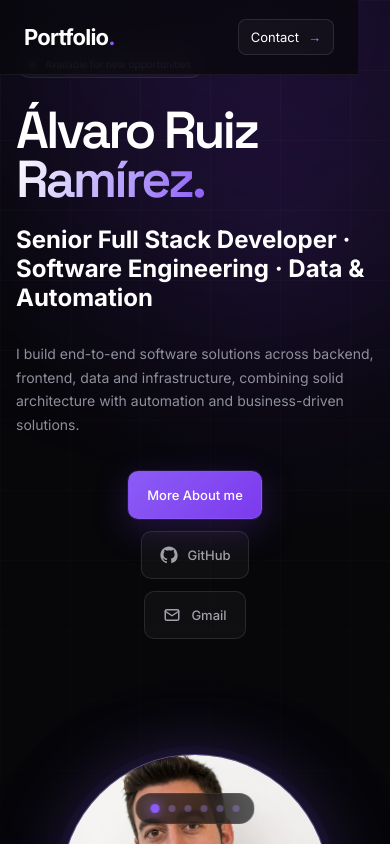
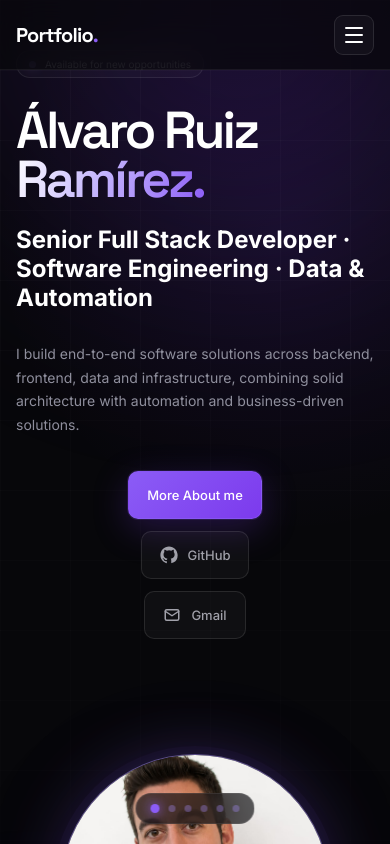
Before and after one commit to Binteak/portfolio, a Vue app: page / in a window 390 px wide. Shown: the top 844 px of the page. Built offline with nearby package versions, Linux system fonts and the light colour scheme.

Commit message:
update design

```diff
--- a/src/app/components/Hero/Hero.css
+++ b/src/app/components/Hero/Hero.css
@@ -493,8 +493,6 @@
 }
 
 
-
-
 /* =========================
    RESPONSIVE
 ========================= */
--- a/src/app/components/Navbar/Navbar.css
+++ b/src/app/components/Navbar/Navbar.css
@@ -1,17 +1,19 @@
-/* =========================
+/* =========================================================
    NAVBAR
-========================= */
+========================================================= */
 
 .navbar {
   position: fixed;
+
   top: 0;
   left: 0;
+
   z-index: 1000;
 
   width: 100%;
-  height: 90px;
+  height: 75px;
 
-  padding: 0 max(24px, calc((100% - 1200px) / 2));
+  padding: 0 18px;
 
   display: flex;
   align-items: center;
@@ -29,130 +31,37 @@
     border-color 0.3s ease;
 }
 
+
+/* =========================================================
+   LOGO
+========================================================= */
+
 .logo {
+  border: none;
+  background: transparent;
+
+  color: #ffffff;
+
   font-family: 'Space Grotesk', sans-serif;
-  font-size: 22px;
+  font-size: 20px;
   font-weight: 700;
+
   letter-spacing: -0.8px;
+
+  cursor: pointer;
 }
 
 .logo span {
   color: #8b5cf6;
 }
 
+
+/* =========================================================
+   NAVIGATION
+========================================================= */
+
 .nav-links {
-  display: flex;
-  gap: 38px;
-}
-
-.nav-links a {
-  position: relative;
-
-  color: #8f8f9d;
-  font-size: 14px;
-
-  transition: color 0.25s ease;
-}
-
-.nav-links a:hover {
-  color: #ffffff;
-}
-
-.nav-button {
-  display: flex;
-  align-items: center;
-  gap: 9px;
-
-  padding: 11px 17px;
-
-  border: 1px solid rgba(255, 255, 255, 0.1);
-  border-radius: 8px;
-
-  background: rgba(255, 255, 255, 0.035);
-
-  font-size: 13px;
-
-  transition:
-    background 0.25s ease,
-    border-color 0.25s ease,
-    transform 0.25s ease;
-}
-
-.nav-button:hover {
-  background: rgba(139, 92, 246, 0.12);
-  border-color: rgba(139, 92, 246, 0.4);
-  transform: translateY(-2px);
-}
-
-/* =========================
-   ACTIVE PAGE
-========================= */
-
-.nav-links button.active {
-  color: #ffffff;
-}
-
-.nav-links button.active::after {
-  content: '';
-
-  position: absolute;
-  left: 0;
-  right: 0;
-  bottom: -10px;
-
-  height: 2px;
-
-  border-radius: 10px;
-
-  background: #8b5cf6;
-
-  box-shadow: 0 0 10px rgba(139, 92, 246, 0.6);
-}
-
-.nav-button span {
-  color: #a78bfa;
-}
-
-.nav-button.active {
-  background: rgba(139, 92, 246, 0.12);
-  border-color: rgba(139, 92, 246, 0.4);
-  color: #ffffff;
-}
-
-.nav-button.active span {
-  color: #a78bfa;
-}
-
-
-/* =========================
-   RESPONSIVE
-========================= */
-
-@media (max-width: 850px) {
-  .navbar {
-    width: min(100% - 32px, 600px);
-  }
-
-  .nav-links {
-    display: none;
-  }
-}
-
-@media (max-width: 500px) {
-  .navbar {
-    height: 75px;
-  }
-
-  .nav-button {
-    padding: 9px 12px;
-  }
-}
-
-.nav-links button,
-.logo,
-.nav-button {
-  font-family: 'Inter', sans-serif;
-  cursor: pointer;
+  display: none;
 }
 
 .nav-links button {
@@ -164,7 +73,11 @@
   background: transparent;
 
   color: #8f8f9d;
+
+  font-family: 'Inter', sans-serif;
   font-size: 14px;
+
+  cursor: pointer;
 
   transition: color 0.25s ease;
 }
@@ -173,14 +86,353 @@
   color: #ffffff;
 }
 
-.logo {
-  border: none;
-  background: transparent;
+
+/* =========================================================
+   ACTIVE PAGE
+========================================================= */
+
+.nav-links button.active {
+  color: #ffffff;
+}
+
+.nav-links button.active::after {
+  content: '';
+
+  position: absolute;
+
+  left: 0;
+  right: 0;
+
+  bottom: -10px;
+
+  height: 2px;
+
+  border-radius: 10px;
+
+  background: #8b5cf6;
+
+  box-shadow:
+    0 0 10px rgba(139, 92, 246, 0.6);
+}
+
+
+/* =========================================================
+   NAV BUTTON
+========================================================= */
+
+.nav-button {
+  display: flex;
+  align-items: center;
+
+  gap: 8px;
+
+  padding: 9px 12px;
+
+  border: 1px solid rgba(255, 255, 255, 0.1);
+
+  border-radius: 8px;
+
+  background: rgba(255, 255, 255, 0.035);
+
+  color: #ffffff;
+
+  font-family: 'Inter', sans-serif;
+  font-size: 12px;
+
+  cursor: pointer;
+
+  transition:
+    background 0.25s ease,
+    border-color 0.25s ease,
+    transform 0.25s ease;
+}
+
+.nav-button span {
+  color: #a78bfa;
+}
+
+.nav-button:hover {
+  background: rgba(139, 92, 246, 0.12);
+
+  border-color: rgba(139, 92, 246, 0.4);
+
+  transform: translateY(-2px);
+}
+
+.nav-button.active {
+  background: rgba(139, 92, 246, 0.12);
+
+  border-color: rgba(139, 92, 246, 0.4);
 
   color: #ffffff;
 }
 
-.nav-button {
-  color: #ffffff;
+/* =========================================================
+   HAMBURGER
+========================================================= */
+
+.menu-toggle {
+  display: none;
+
+  width: 42px;
+  height: 42px;
+
+  align-items: center;
+  justify-content: center;
+  flex-direction: column;
+
+  gap: 5px;
+
+  padding: 0;
+
+  border: 1px solid rgba(255, 255, 255, 0.1);
+  border-radius: 9px;
+
+  background: rgba(255, 255, 255, 0.035);
+
   cursor: pointer;
+
+  transition:
+    background 0.25s ease,
+    border-color 0.25s ease,
+    transform 0.25s ease;
 }
+
+.menu-toggle span {
+  width: 18px;
+  height: 2px;
+
+  border-radius: 10px;
+
+  background: #ffffff;
+
+  transition:
+    transform 0.25s ease,
+    opacity 0.25s ease;
+}
+
+.menu-toggle:hover {
+  background: rgba(139, 92, 246, 0.12);
+
+  border-color: rgba(139, 92, 246, 0.4);
+
+  transform: translateY(-2px);
+}
+
+
+/* =========================================================
+   HAMBURGER OPEN
+========================================================= */
+
+.menu-toggle.open span:nth-child(1) {
+  transform: translateY(7px) rotate(45deg);
+}
+
+.menu-toggle.open span:nth-child(2) {
+  opacity: 0;
+}
+
+.menu-toggle.open span:nth-child(3) {
+  transform: translateY(-7px) rotate(-45deg);
+}
+
+
+/* =========================================================
+   MOBILE MENU
+========================================================= */
+
+.mobile-menu {
+  display: none;
+}
+
+
+/* =========================================================
+   RESPONSIVE
+========================================================= */
+
+@media (max-width: 850px) {
+
+  .navbar {
+    width: 100%;
+
+    padding: 0 20px;
+
+    height: 75px;
+  }
+
+  .nav-links {
+    display: none;
+  }
+
+  .nav-button {
+    display: none;
+  }
+
+  .menu-toggle {
+    display: flex;
+  }
+
+  .mobile-menu {
+    position: absolute;
+
+    top: calc(100% + 8px);
+    left: 16px;
+    right: 16px;
+
+    display: flex;
+    flex-direction: column;
+
+    padding: 8px;
+
+    border: 1px solid rgba(255, 255, 255, 0.08);
+    border-radius: 14px;
+
+    background: rgba(12, 12, 17, 0.95);
+
+    backdrop-filter: blur(20px);
+    -webkit-backdrop-filter: blur(20px);
+
+    box-shadow:
+      0 20px 50px rgba(0, 0, 0, 0.45),
+      0 0 40px rgba(139, 92, 246, 0.08);
+  }
+
+  .mobile-menu button {
+    width: 100%;
+
+    display: flex;
+    align-items: center;
+    justify-content: space-between;
+
+    padding: 14px 16px;
+
+    border: none;
+    border-radius: 8px;
+
+    background: transparent;
+
+    color: #8f8f9d;
+
+    font-family: 'Inter', sans-serif;
+    font-size: 14px;
+
+    text-align: left;
+
+    cursor: pointer;
+
+    transition:
+      background 0.2s ease,
+      color 0.2s ease;
+  }
+
+  .mobile-menu button:hover {
+    background: rgba(139, 92, 246, 0.08);
+
+    color: #ffffff;
+  }
+
+  .mobile-menu button.active {
+    background: rgba(139, 92, 246, 0.12);
+
+    color: #ffffff;
+  }
+
+  .mobile-menu .mobile-contact {
+    margin-top: 6px;
+
+    border-top: 1px solid rgba(255, 255, 255, 0.06);
+
+    border-radius: 0;
+
+    padding-top: 18px;
+
+    color: #ffffff;
+  }
+
+  .mobile-contact span {
+    color: #a78bfa;
+  }
+}
+
+
+/* =========================================================
+   SMALL MOBILE
+========================================================= */
+
+@media (max-width: 500px) {
+
+  .navbar {
+    height: 70px;
+
+    padding: 0 16px;
+  }
+
+  .logo {
+    font-size: 20px;
+  }
+
+  .menu-toggle {
+    width: 40px;
+    height: 40px;
+  }
+
+  .mobile-menu {
+    left: 12px;
+    right: 12px;
+  }
+}
+/* =========================================================
+   TABLET
+========================================================= */
+
+@media (min-width: 501px) {
+
+  .navbar {
+    padding: 0 24px;
+  }
+
+  .logo {
+    font-size: 22px;
+  }
+
+  .nav-button {
+    padding: 10px 14px;
+
+    font-size: 13px;
+  }
+
+}
+
+
+/* =========================================================
+   DESKTOP
+========================================================= */
+
+@media (min-width: 851px) {
+
+  .navbar {
+    height: 90px;
+
+    padding: 0 max(
+      24px,
+      calc((100% - 1200px) / 2)
+    );
+  }
+
+  .nav-links {
+    display: flex;
+
+    align-items: center;
+
+    gap: 38px;
+  }
+
+  .nav-button {
+    padding: 11px 17px;
+
+    gap: 9px;
+
+    font-size: 13px;
+  }
+
+}
--- a/src/app/components/Navbar/Navbar.vue
+++ b/src/app/components/Navbar/Navbar.vue
@@ -1,4 +1,6 @@
 <script setup>
+import { ref } from 'vue'
+
 const props = defineProps({
   currentPage: {
     type: String,
@@ -7,63 +9,154 @@ const props = defineProps({
 })
 
 const emit = defineEmits(['navigate'])
+
+const menuOpen = ref(false)
+
+function navigate(page) {
+  emit('navigate', page)
+  menuOpen.value = false
+}
+
+function toggleMenu() {
+  menuOpen.value = !menuOpen.value
+}
 </script>
 
 <template>
   <nav class="navbar">
 
-    <!-- Logo -->
+    <!-- =====================================================
+         LOGO
+    ====================================================== -->
+
     <button
       class="logo"
-      @click="emit('navigate', 'home')"
+      @click="navigate('home')"
     >
       Portfolio<span>.</span>
     </button>
 
-    <!-- Links -->
+
+    <!-- =====================================================
+         DESKTOP LINKS
+    ====================================================== -->
+
     <div class="nav-links">
 
       <button
         :class="{ active: currentPage === 'about' }"
-        @click="emit('navigate', 'about')"
+        @click="navigate('about')"
       >
         About
       </button>
 
       <button
         :class="{ active: currentPage === 'techstack' }"
-        @click="emit('navigate', 'techstack')"
+        @click="navigate('techstack')"
       >
         Tech Stack
       </button>
 
       <button
         :class="{ active: currentPage === 'experience' }"
-        @click="emit('navigate', 'experience')"
+        @click="navigate('experience')"
       >
         Experience
       </button>
 
       <button
         :class="{ active: currentPage === 'projects' }"
-        @click="emit('navigate', 'projects')"
+        @click="navigate('projects')"
       >
         Projects
       </button>
 
     </div>
 
-    <!-- Contact -->
+
+    <!-- =====================================================
+         DESKTOP CONTACT
+    ====================================================== -->
+
     <button
       class="nav-button"
       :class="{ active: currentPage === 'contact' }"
-  @click="emit('navigate', 'contact')"
+      @click="navigate('contact')"
     >
       Contact
       <span>→</span>
     </button>
 
+
+    <!-- =====================================================
+         MOBILE MENU BUTTON
+    ====================================================== -->
+
+    <button
+      class="menu-toggle"
+      :class="{ open: menuOpen }"
+      @click="toggleMenu"
+      aria-label="Toggle navigation menu"
+      :aria-expanded="menuOpen"
+    >
+
+      <span></span>
+      <span></span>
+      <span></span>
+
+    </button>
+
+
+    <!-- =====================================================
+         MOBILE MENU
+    ====================================================== -->
+
+    <div
+      v-if="menuOpen"
+      class="mobile-menu"
+    >
+
+      <button
+        :class="{ active: currentPage === 'about' }"
+        @click="navigate('about')"
+      >
+        About
+      </button>
+
+      <button
+        :class="{ active: currentPage === 'techstack' }"
+        @click="navigate('techstack')"
+      >
+        Tech Stack
+      </button>
+
+      <button
+        :class="{ active: currentPage === 'experience' }"
+        @click="navigate('experience')"
+      >
+        Experience
+      </button>
+
+      <button
+        :class="{ active: currentPage === 'projects' }"
+        @click="navigate('projects')"
+      >
+        Projects
+      </button>
+
+      <button
+        class="mobile-contact"
+        :class="{ active: currentPage === 'contact' }"
+        @click="navigate('contact')"
+      >
+        Contact
+        <span>→</span>
+      </button>
+
+    </div>
+
   </nav>
 </template>
 
+
 <style src="./Navbar.css" scoped></style>
```
Also changed, not shown: src/style.css (line endings or trailing spaces). Lines whose indentation alone changed are shown as unchanged.
